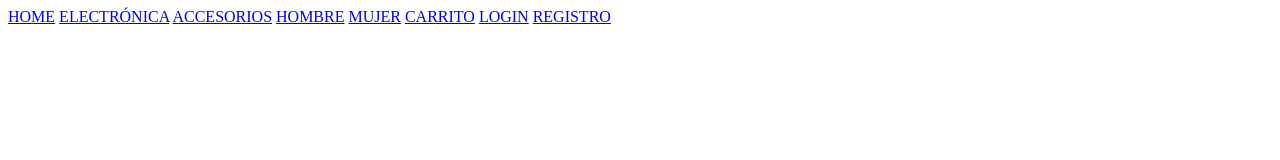
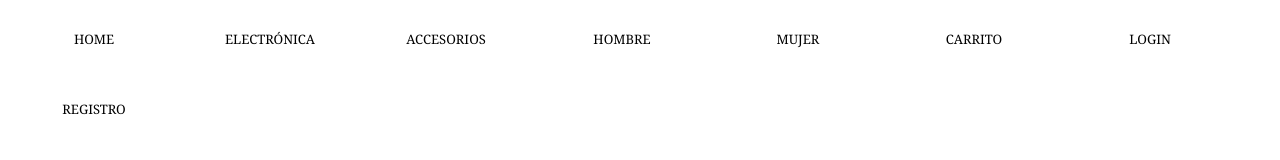
Before and after one commit to anaoldani1/TrabajoFinalProg, a plain HTML site: page ProductosDeUnaCategoria/Accesorios/accesorios.html in a window 1280 px wide. Drawn offline with Linux system fonts and the light colour scheme.

Commit message:
barra nav

```diff
--- a/ProductosDeUnaCategoria/Accesorios/accesorios.html
+++ b/ProductosDeUnaCategoria/Accesorios/accesorios.html
@@ -3,7 +3,7 @@
 <head>
     <meta charset="UTF-8">
     <title>ACCESORIOS</title>
-    <link rel="stylesheet" href="">
+    <link rel="stylesheet" href="./styles.css">
 </head>
 <body>
     <header class="header">
--- a/ProductosDeUnaCategoria/Accesorios/styles.css
+++ b/ProductosDeUnaCategoria/Accesorios/styles.css
@@ -0,0 +1,15 @@
+a {
+    display: inline-block;
+    text-align: center;
+    height: 48px;
+    width: 172px;
+    padding-top: 22px;
+    margin-top: 0px;
+    margin-left: 0px;
+    margin-right: 0px;
+    text-decoration: none;
+    font-family: Georgia, 'Times New Roman', Times, serif;
+    font-size: 13px;
+    background-color: white;
+    color: black;
+}
```
